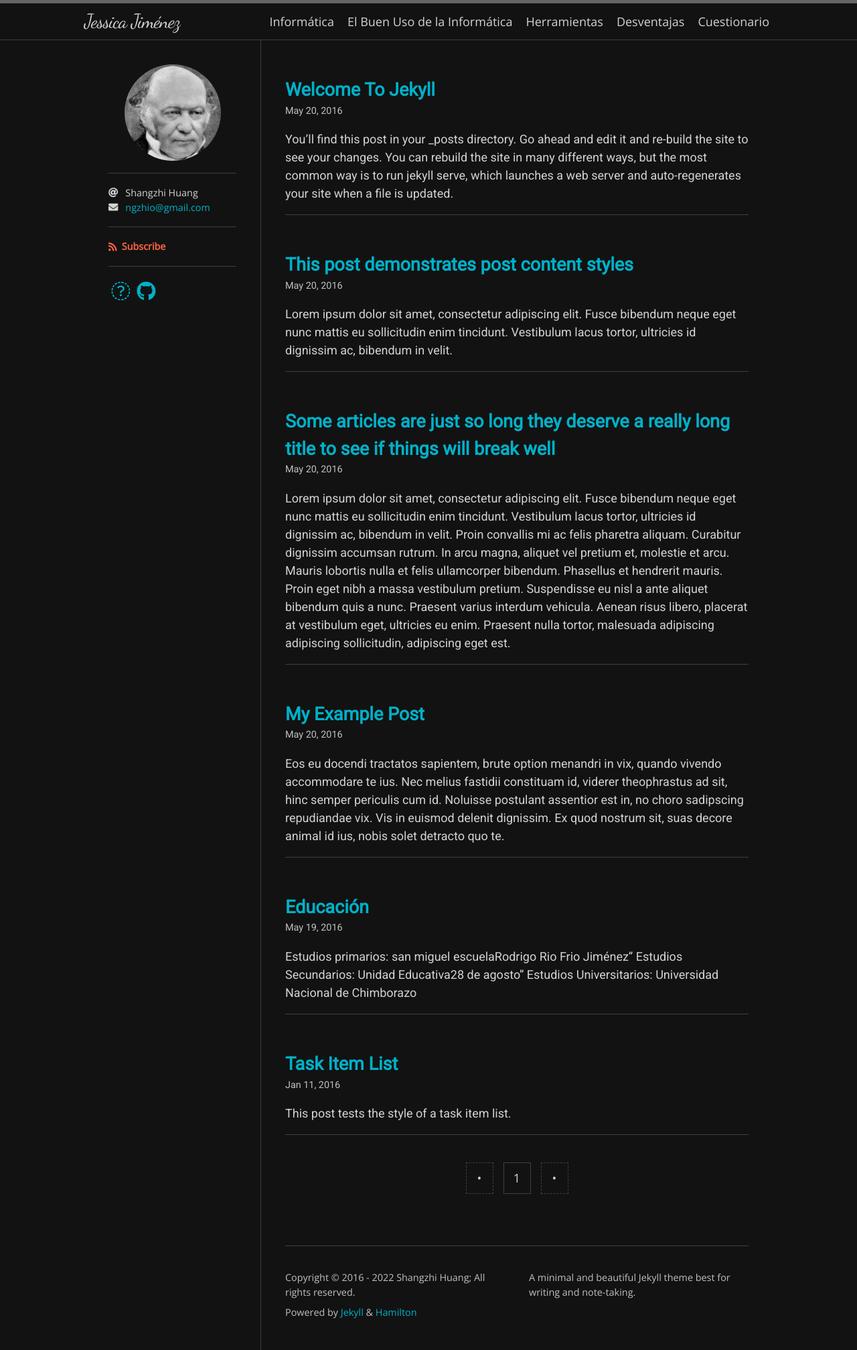
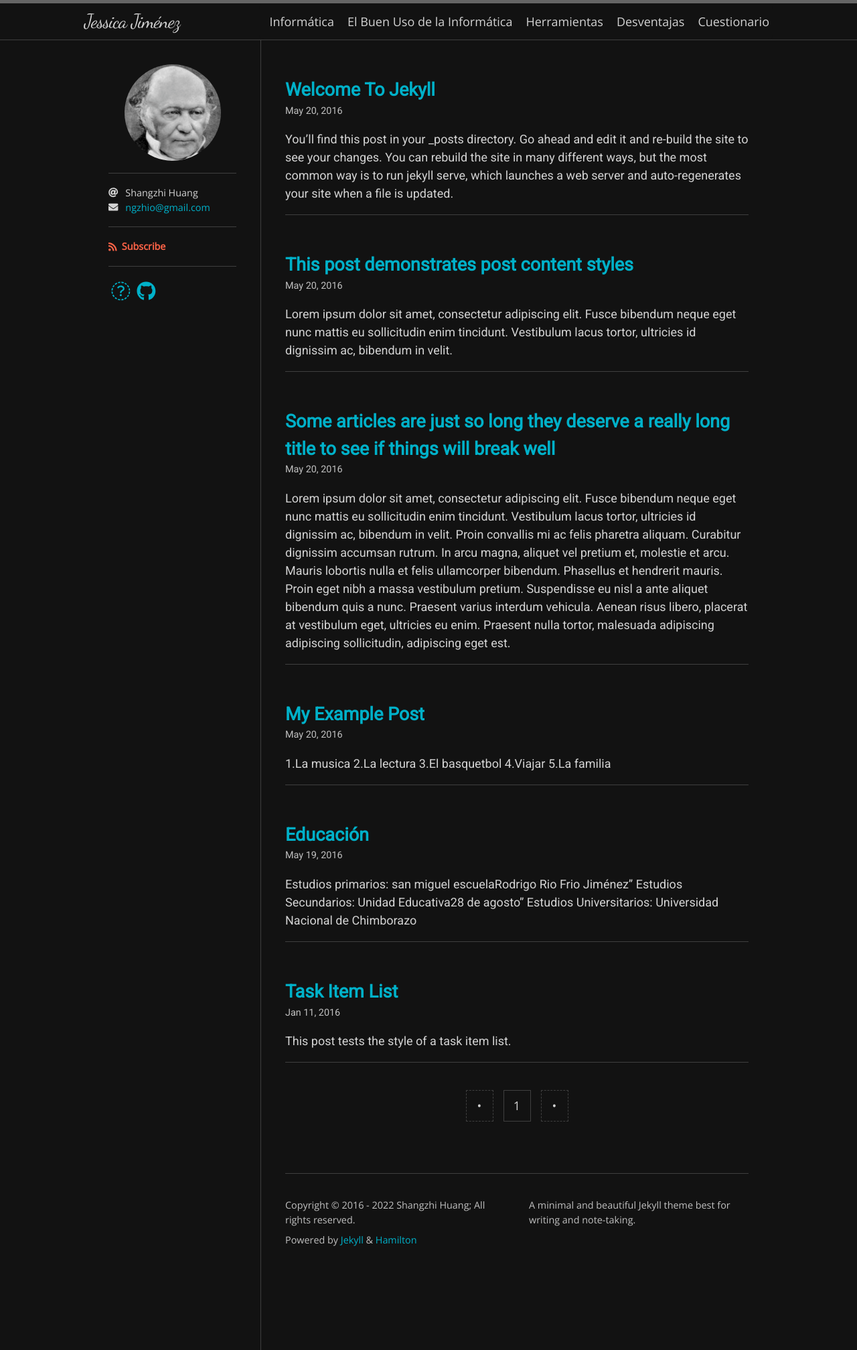
Before and after one commit to jessyjm/jessyjm.github.io, a Jekyll site: the page built from index.html, in a window 1280 px wide. Shown: the whole page at 67% size. Built offline with Jekyll 4.4.1, drawn with Linux system fonts in a browser that asks for light colours; nearby versions of some CDN libraries; some web fonts are replaced; the list of posts is cut into pages by our own code.

Commit message:
Update 2016-05-20-my-example-post.md

```diff
--- a/_posts/2016-05-20-my-example-post.md
+++ b/_posts/2016-05-20-my-example-post.md
@@ -1,9 +1,12 @@
 ---
-layout: post
+layout: Aficiones
 ---
 
-Eos eu docendi tractatos sapientem, brute option menandri in vix, quando vivendo accommodare te ius. Nec melius fastidii constituam id, viderer theophrastus ad sit, hinc semper periculis cum id. Noluisse postulant assentior est in, no choro sadipscing repudiandae vix. Vis in euismod delenit dignissim. Ex quod nostrum sit, suas decore animal id ius, nobis solet detracto quo te.
-
+1.La musica
+2.La lectura
+3.El basquetbol
+4.Viajar
+5.La familia
 {% comment %}
 Might you have an include in your theme? Why not try it here!
 {% include my-themes-great-include.html %}
```
